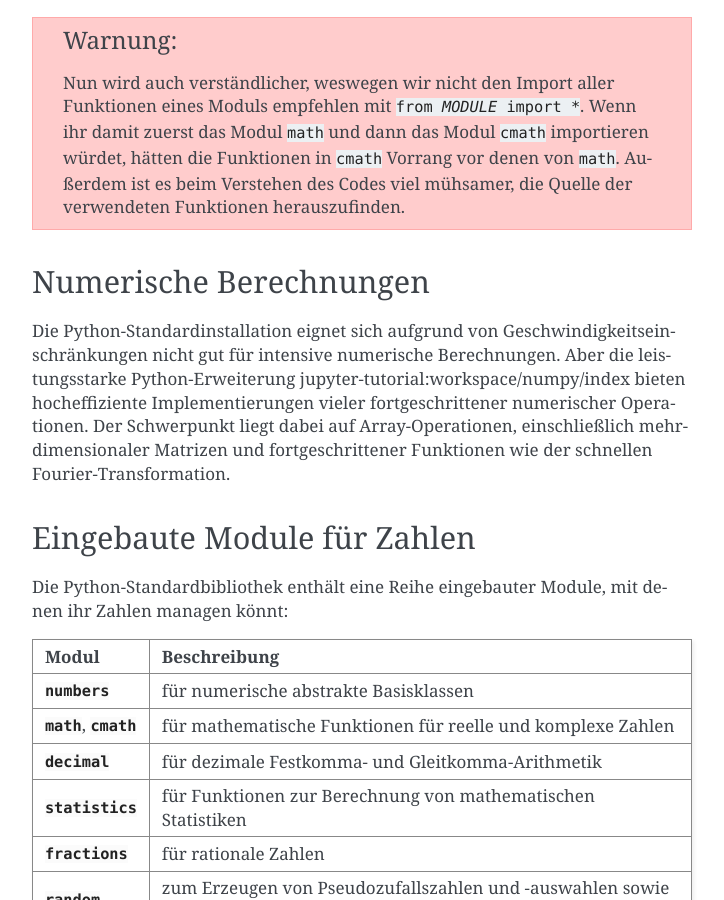
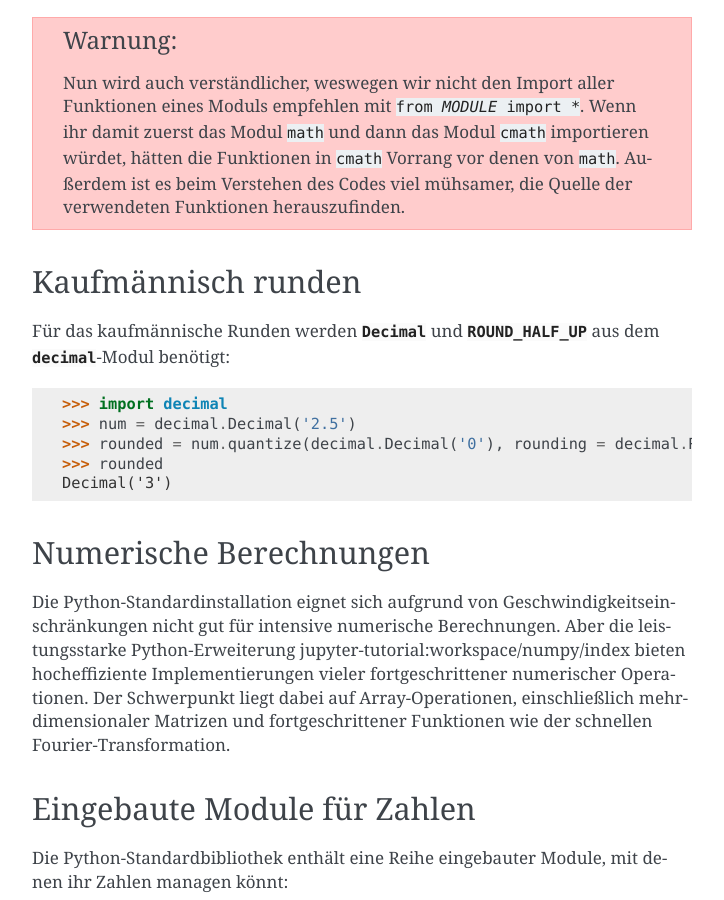
Before and after one commit to veit/python-basics-tutorial-de, a Sphinx documentation site: the page built from docs/types/numbers.rst, in a window 1280 px wide and 900 px high, scrolled down 5301 px. Shown: the whole window, without its empty margins (388-1112 px from the left). Built offline with Sphinx 7.4.7, drawn with Linux system fonts in a browser that asks for light colours; pages that are not in the unit, such as notebooks, are missing from menus; some of the changed text lies outside the part shown.

Commit message:
:memo: Add correctly rounded decimal floating point arithmetic

```diff
--- a/docs/types/numbers.rst
+++ b/docs/types/numbers.rst
@@ -193,16 +193,16 @@ Float als Eingangsargument aufgerufen.
 
 .. code-block:: python
 
-    >>> round(1.49)
-    1
+    >>> round(2.5)
+    2
 
 Mit ``ceil`` aus der Standardbibliothek ``math`` und der Attributschreibweise
 :samp:`MODUL.FUNKTION(ARGUMENT)` wird aufgerundet:
 
 .. code-block:: python
 
-    >>> math.ceil(1.49)
-    2
+    >>> math.ceil(2.5)
+    3
 
 Das ``math``-Modul bietet :abbr:`u.a. (unter anderem)`
 
@@ -253,6 +253,20 @@ zu verweisen, :abbr:`z.B. (zum Beispiel)`:
     ist es beim Verstehen des Codes viel mühsamer, die Quelle der verwendeten
     Funktionen herauszufinden.
 
+Kaufmännisch runden
+-------------------
+
+Für das kaufmännische Runden werden :class:`Decimal <python3:decimal.Decimal>` und
+:data:`ROUND_HALF_UP <python3:decimal.ROUND_HALF_UP>` aus dem :py:mod:`decimal`-Modul benötigt:
+
+.. code-block:: python
+
+    >>> import decimal
+    >>> num = decimal.Decimal('2.5')
+    >>> rounded = num.quantize(decimal.Decimal('0'), rounding = decimal.ROUND_HALF_UP)
+    >>> rounded
+    Decimal('3')
+
 Numerische Berechnungen
 -----------------------
 
```
